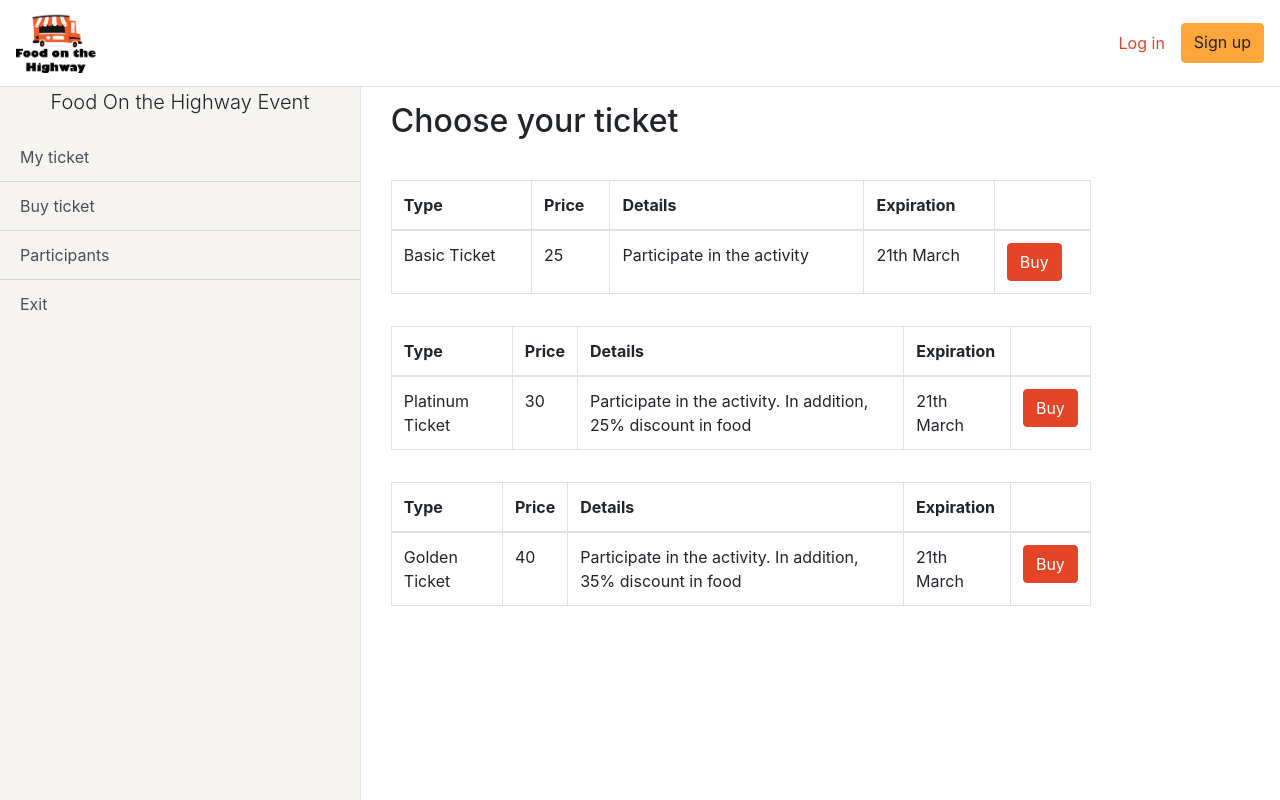
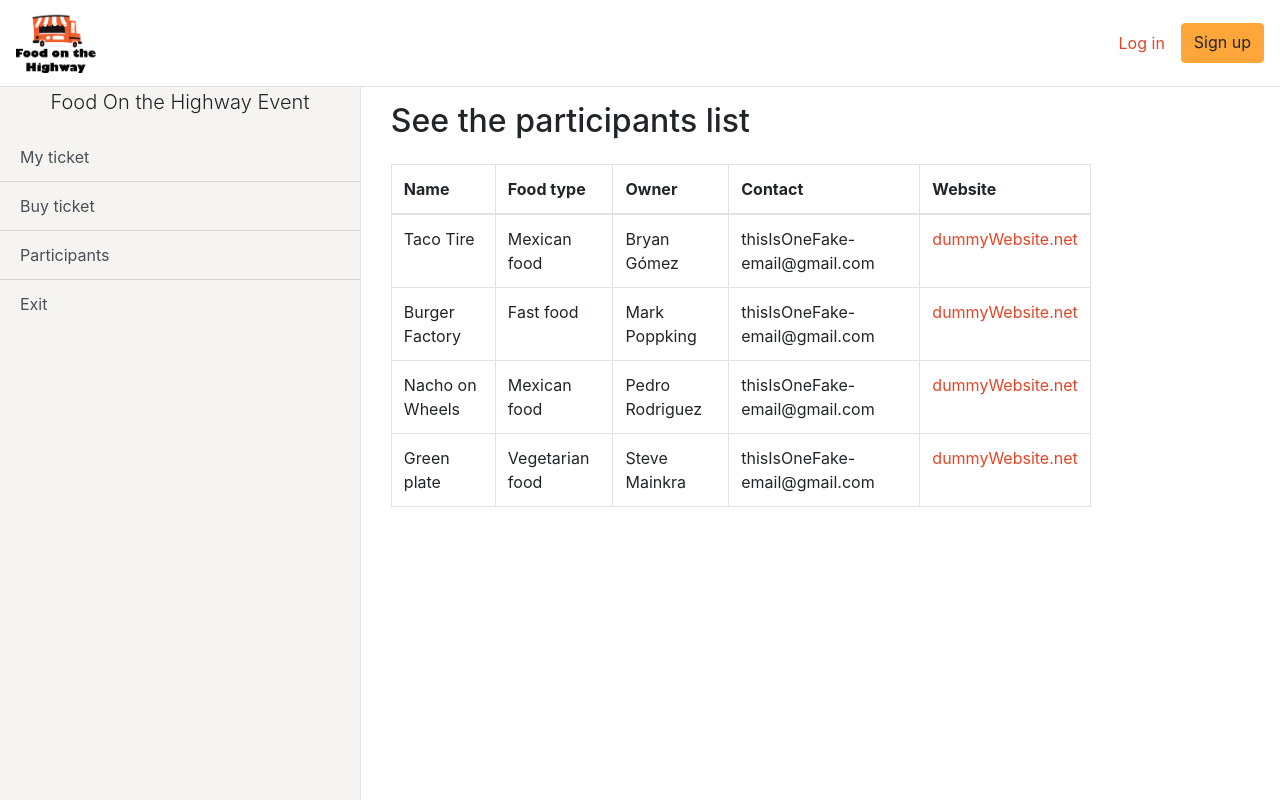
Before and after one commit to xDAVEx-ch/food-on-the-highway, a React (Create React App) app: page /main in a window 1280 px wide. Built offline with nearby package versions, Linux system fonts and the light colour scheme.

Commit message:
feat(Participants page): Create participants page

```diff
--- /dev/null
+++ b/src/components/participantsDetails/participantsDetails.component.jsx
@@ -0,0 +1,49 @@
+import React from 'react';
+
+import Table from 'react-bootstrap/Table';
+
+const ParticipantsDetails = () => (
+    <Table bordered responsive style={{ width: '700px' }}>
+        <thead>
+            <tr>
+                <th>Name</th>
+                <th>Food type</th>
+                <th>Owner</th>
+                <th>Contact</th>
+                <th>Website</th>
+            </tr>
+        </thead>
+        <tbody>
+            <tr>
+                <td>Taco Tire</td>
+                <td>Mexican food</td>
+                <td>Bryan Gómez</td>
+                <td>thisIsOneFake-email@gmail.com</td>
+                <td><a href='#'>dummyWebsite.net</a></td>
+            </tr>
+            <tr>
+                <td>Burger Factory</td>
+                <td>Fast food</td>
+                <td>Mark Poppking</td>
+                <td>thisIsOneFake-email@gmail.com</td>
+                <td><a href='#'>dummyWebsite.net</a></td>
+            </tr>
+            <tr>
+                <td>Nacho on Wheels</td>
+                <td>Mexican food</td>
+                <td>Pedro Rodriguez</td>
+                <td>thisIsOneFake-email@gmail.com</td>
+                <td><a href='#'>dummyWebsite.net</a></td>
+            </tr>
+            <tr>
+                <td>Green plate</td>
+                <td>Vegetarian food</td>
+                <td>Steve Mainkra</td>
+                <td>thisIsOneFake-email@gmail.com</td>
+                <td><a href='#'>dummyWebsite.net</a></td>
+            </tr>
+        </tbody>
+    </Table>
+);
+
+export default ParticipantsDetails;
--- a/src/pages/mainPage/mainPage.component.jsx
+++ b/src/pages/mainPage/mainPage.component.jsx
@@ -3,12 +3,13 @@ import React from 'react';
 import Sidebar from '../../components/sidebar/sidebar.component';
 import MyTicket from '../../pages/myTicket/myTicket.component';
 import BuyTicket from '../../pages/buyTicket/buyTicket.component';
+import Participants from '../../pages/participants/participants.component';
 
 const MainPage = () => {
     return(
         <div className='d-flex' id='wrapper'>
             <Sidebar />
-            <BuyTicket />
+            <Participants />
         </div>
     );
 }
--- /dev/null
+++ b/src/pages/participants/participants.component.jsx
@@ -0,0 +1,20 @@
+import React from 'react';
+
+import Container from 'react-bootstrap/Container';
+import Row from 'react-bootstrap/Row';
+import Col from 'react-bootstrap/Col';
+
+import ParticipantsDetails from '../../components/participantsDetails/participantsDetails.component';
+
+const Participants = () =>(
+    <Container style={{ padding: '15px 30px' }}>
+        <Row>
+            <Col><h2 className='mb-4'>See the participants list</h2></Col>
+        </Row>
+        <Row>
+            <Col><ParticipantsDetails /></Col>
+        </Row>
+    </Container>
+);
+
+export default Participants;
```
